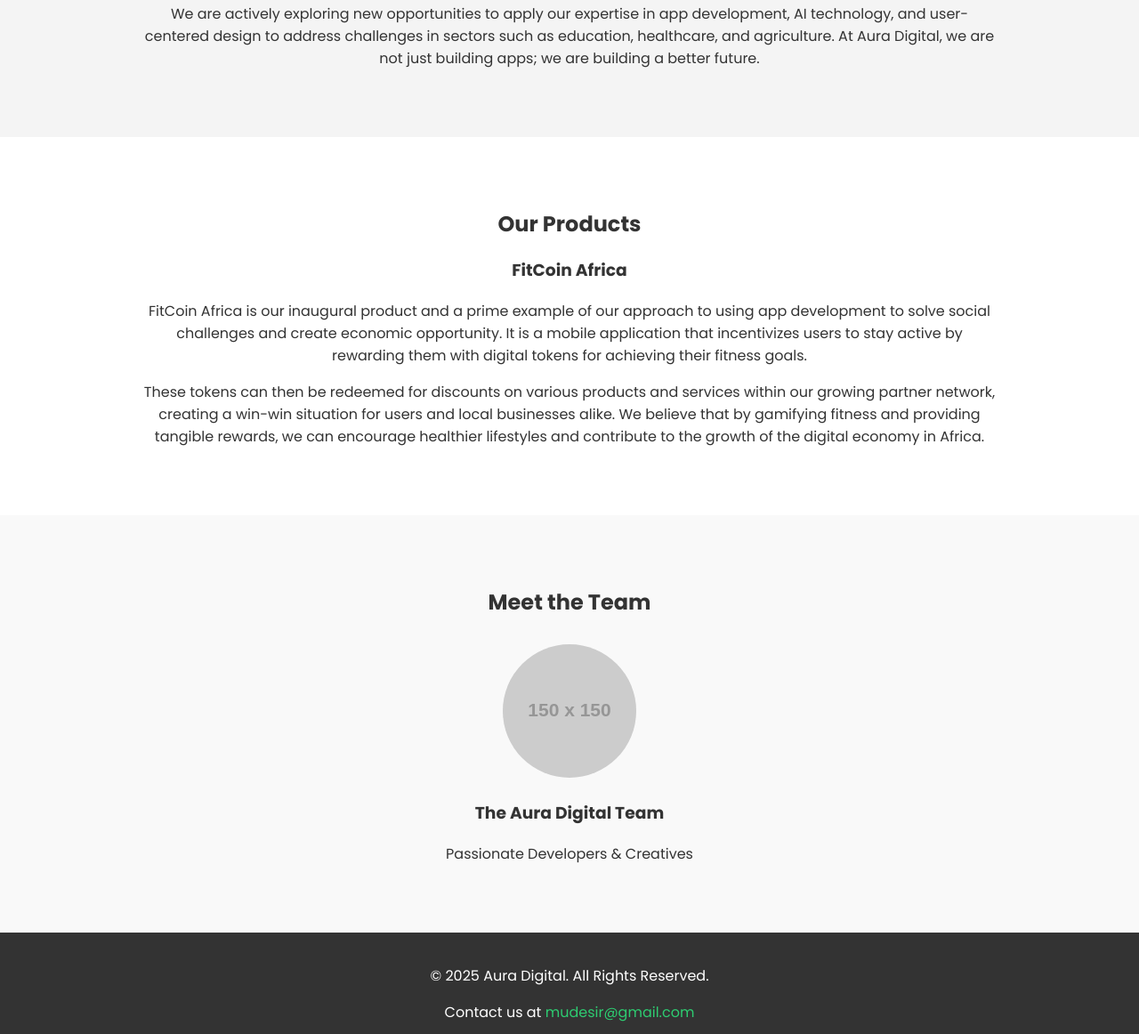
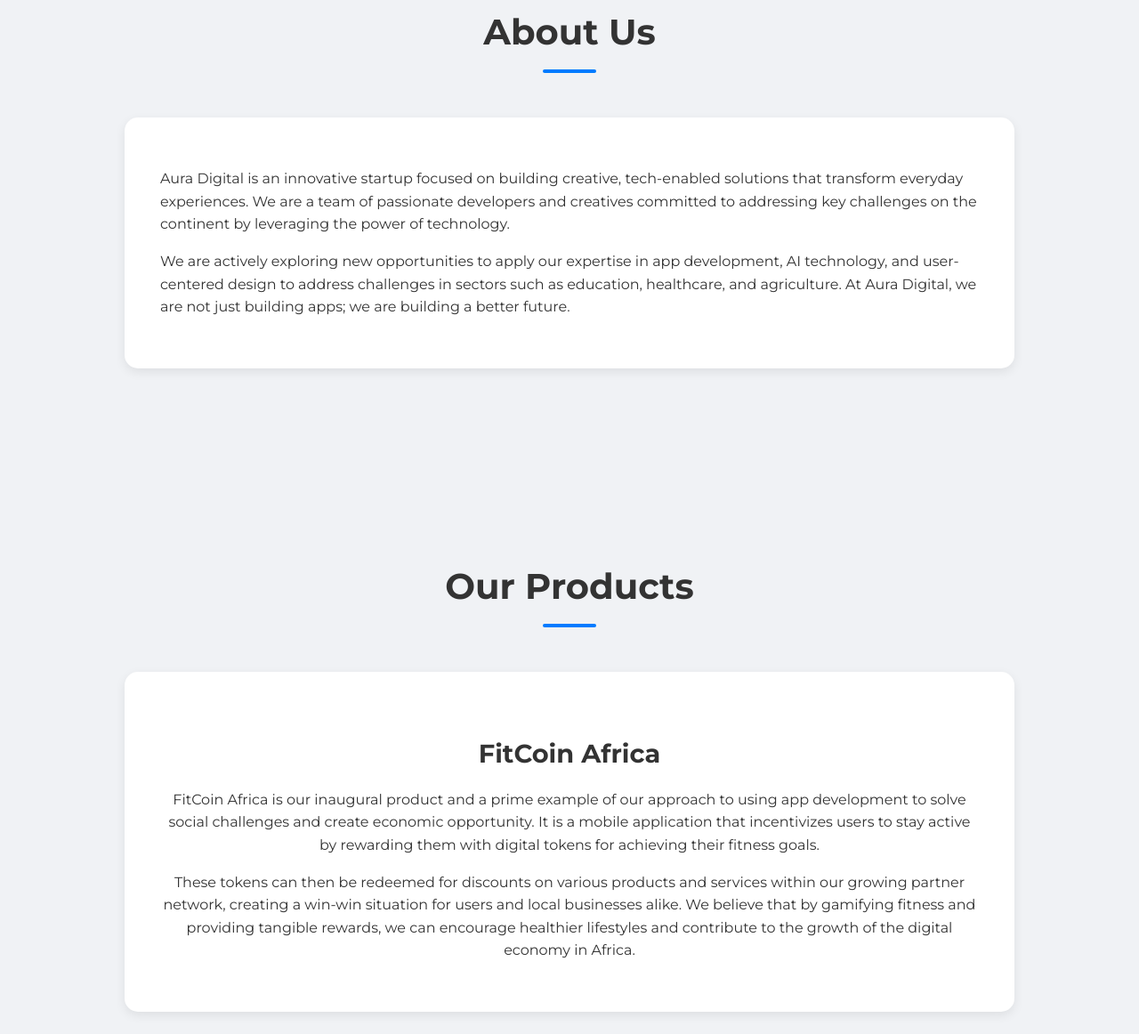
Before and after one commit to MudMoh/Aura_Digital, a plain HTML site: page index.html in a window 1280 px wide. Shown: the part 590-1752 px from the top of the page at 89% size. Drawn offline with Linux system fonts and the light colour scheme; placeholder pictures from the web are drawn by us.

Commit message:
page and css upaded

```diff
--- a/index.html
+++ b/index.html
@@ -8,7 +8,7 @@
     <link rel="stylesheet" href="styles.css">
     <link rel="preconnect" href="https://fonts.googleapis.com">
     <link rel="preconnect" href="https://fonts.gstatic.com" crossorigin>
-    <link href="https://fonts.googleapis.com/css2?family=Poppins:wght@400;600;700&display=swap" rel="stylesheet">
+    <link href="https://fonts.googleapis.com/css2?family=Montserrat:wght@400;500;700&display=swap" rel="stylesheet">
 </head>
 
 <body>
@@ -21,39 +21,44 @@
         </div>
     </header>
 
-    <section id="about">
+    <section id="about" class="section">
         <div class="container">
-            <h2>About Us</h2>
-            <p>Aura Digital is an innovative startup focused on building creative, tech-enabled solutions that transform
-                everyday experiences. We are a team of passionate developers and creatives committed to addressing key
-                challenges on the continent by leveraging the power of technology.</p>
-            <p>We are actively exploring new opportunities to apply our expertise in app development, AI technology, and
-                user-centered design to address challenges in sectors such as education, healthcare, and agriculture. At
-                Aura Digital, we are not just building apps; we are building a better future.</p>
+            <h2 class="section-title">About Us</h2>
+            <div class="content-card">
+                <p>Aura Digital is an innovative startup focused on building creative, tech-enabled solutions that
+                    transform everyday experiences. We are a team of passionate developers and creatives committed to
+                    addressing key challenges on the continent by leveraging the power of technology.</p>
+                <p>We are actively exploring new opportunities to apply our expertise in app development, AI technology,
+                    and user-centered design to address challenges in sectors such as education, healthcare, and
+                    agriculture. At Aura Digital, we are not just building apps; we are building a better future.</p>
+            </div>
         </div>
     </section>
 
-    <section id="mission">
+    <section id="products" class="section">
         <div class="container">
-            <h2>Our Products</h2>
-            <h3>FitCoin Africa</h3>
-            <p>FitCoin Africa is our inaugural product and a prime example of our approach to using app development to
-                solve social challenges and create economic opportunity. It is a mobile application that incentivizes
-                users to stay active by rewarding them with digital tokens for achieving their fitness goals.</p>
-            <p>These tokens can then be redeemed for discounts on various products and services within our growing
-                partner network, creating a win-win situation for users and local businesses alike. We believe that by
-                gamifying fitness and providing tangible rewards, we can encourage healthier lifestyles and contribute
-                to the growth of the digital economy in Africa.</p>
+            <h2 class="section-title">Our Products</h2>
+            <div class="product-card">
+                <h3 class="product-title">FitCoin Africa</h3>
+                <p>FitCoin Africa is our inaugural product and a prime example of our approach to using app development
+                    to solve social challenges and create economic opportunity. It is a mobile application that
+                    incentivizes users to stay active by rewarding them with digital tokens for achieving their fitness
+                    goals.</p>
+                <p>These tokens can then be redeemed for discounts on various products and services within our growing
+                    partner network, creating a win-win situation for users and local businesses alike. We believe that
+                    by gamifying fitness and providing tangible rewards, we can encourage healthier lifestyles and
+                    contribute to the growth of the digital economy in Africa.</p>
+            </div>
         </div>
     </section>
 
-    <section id="team">
+    <section id="team" class="section">
         <div class="container">
-            <h2>Meet the Team</h2>
-            <div class="team-member">
-                <img src="https://via.placeholder.com/150" alt="Team Member" class="team-photo">
-                <h3>The Aura Digital Team</h3>
-                <p>Passionate Developers & Creatives</p>
+            <h2 class="section-title">Meet the Team</h2>
+            <div class="team-member-card">
+                <img src="https://via.placeholder.com/200" alt="Team Member Photo" class="team-photo">
+                <h3 class="member-name">The Aura Digital Team</h3>
+                <p class="member-role">Passionate Developers & Creatives</p>
             </div>
         </div>
     </section>
--- a/styles.css
+++ b/styles.css
@@ -1,64 +1,114 @@
 body {
-    font-family: 'Poppins', sans-serif;
+    font-family: 'Montserrat', sans-serif;
     margin: 0;
     padding: 0;
     box-sizing: border-box;
-    background-color: #f4f4f4;
+    background-color: #f0f2f5;
     color: #333;
+    line-height: 1.6;
 }
 
 .container {
-    max-width: 960px;
+    max-width: 1000px;
     margin: 0 auto;
-    padding: 0 20px;
+    padding: 0 25px;
 }
 
 .hero {
-    background-color: #2c3e50;
-    color: white;
+    background: linear-gradient(135deg, #1f2833, #334257);
+    color: #e4f0fb;
     text-align: center;
-    padding: 80px 0;
+    padding: 100px 0;
+    box-shadow: 0 4px 15px rgba(0, 0, 0, 0.1);
 }
 
 .hero h1 {
-    font-size: 3em;
-    margin-bottom: 10px;
+    font-size: 3.5em;
+    margin-bottom: 15px;
+    font-weight: 700;
 }
 
 .hero .tagline {
-    font-size: 1.2em;
-    margin-bottom: 30px;
+    font-size: 1.4em;
+    margin-bottom: 40px;
+    font-weight: 400;
 }
 
 .cta-button {
-    background-color: #2ecc71;
+    display: inline-block;
+    background-color: #007bff;
     color: white;
     text-decoration: none;
-    padding: 12px 25px;
+    padding: 15px 35px;
     border-radius: 50px;
     font-weight: bold;
-    transition: background-color 0.3s ease;
+    font-size: 1em;
+    letter-spacing: 0.5px;
+    transition: transform 0.3s ease, background-color 0.3s ease;
 }
 
 .cta-button:hover {
-    background-color: #27ae60;
+    background-color: #0056b3;
+    transform: translateY(-3px);
 }
 
-section {
-    padding: 60px 0;
+.section {
+    padding: 80px 0;
     text-align: center;
 }
 
-#mission {
-    background-color: white;
+.section-title {
+    font-size: 2.5em;
+    font-weight: 700;
+    margin-bottom: 50px;
+    position: relative;
+    display: inline-block;
 }
 
-#team {
-    background-color: #f9f9f9;
+.section-title::after {
+    content: '';
+    display: block;
+    width: 60px;
+    height: 4px;
+    background-color: #007bff;
+    margin: 10px auto 0;
+    border-radius: 2px;
 }
 
-.team-member {
-    margin-top: 30px;
+.content-card,
+.product-card,
+.team-member-card {
+    background-color: white;
+    border-radius: 15px;
+    padding: 40px;
+    box-shadow: 0 4px 12px rgba(0, 0, 0, 0.08);
+    transition: transform 0.3s ease;
+    text-align: left;
+    margin-bottom: 20px;
+}
+
+.content-card:hover,
+.product-card:hover,
+.team-member-card:hover {
+    transform: translateY(-5px);
+}
+
+#products .product-title {
+    font-size: 1.8em;
+    font-weight: 600;
+    margin-bottom: 15px;
+    text-align: center;
+}
+
+#products .product-card p {
+    text-align: center;
+}
+
+.team-member-card {
+    display: flex;
+    flex-direction: column;
+    align-items: center;
+    text-align: center;
 }
 
 .team-photo {
@@ -66,16 +116,36 @@
     height: 150px;
     border-radius: 50%;
     object-fit: cover;
+    border: 5px solid #007bff;
+    box-shadow: 0 0 10px rgba(0, 123, 255, 0.4);
+    margin-bottom: 20px;
+}
+
+.member-name {
+    font-size: 1.5em;
+    font-weight: 600;
+    margin: 0;
+}
+
+.member-role {
+    font-size: 1em;
+    color: #666;
+    margin-top: 5px;
 }
 
 footer {
-    background-color: #333;
-    color: white;
+    background-color: #2c3e50;
+    color: #e4f0fb;
     text-align: center;
-    padding: 20px 0;
+    padding: 25px 0;
 }
 
 footer a {
-    color: #2ecc71;
+    color: #007bff;
     text-decoration: none;
+    transition: color 0.3s ease;
 }
+
+footer a:hover {
+    color: #e4f0fb;
+}
```
